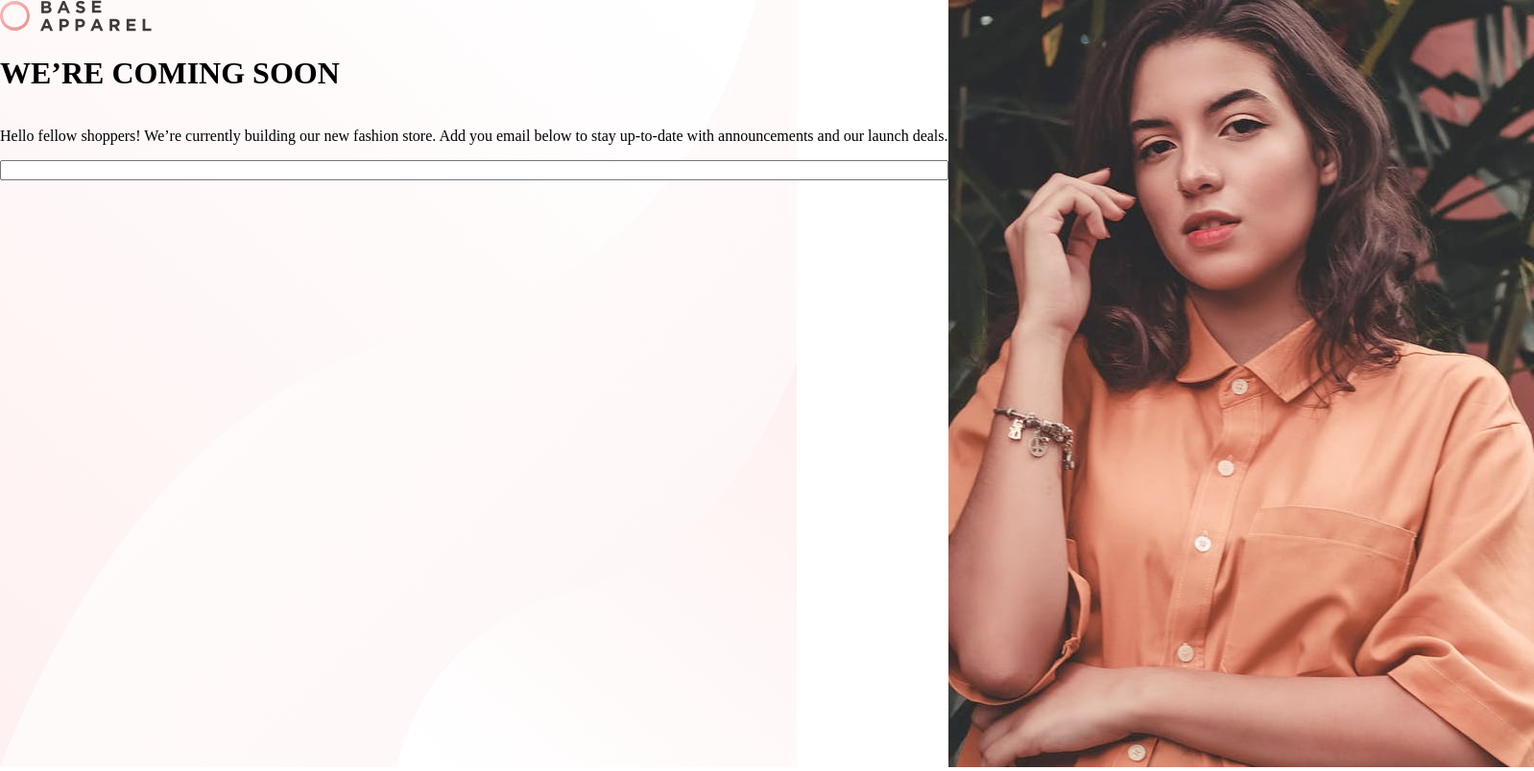
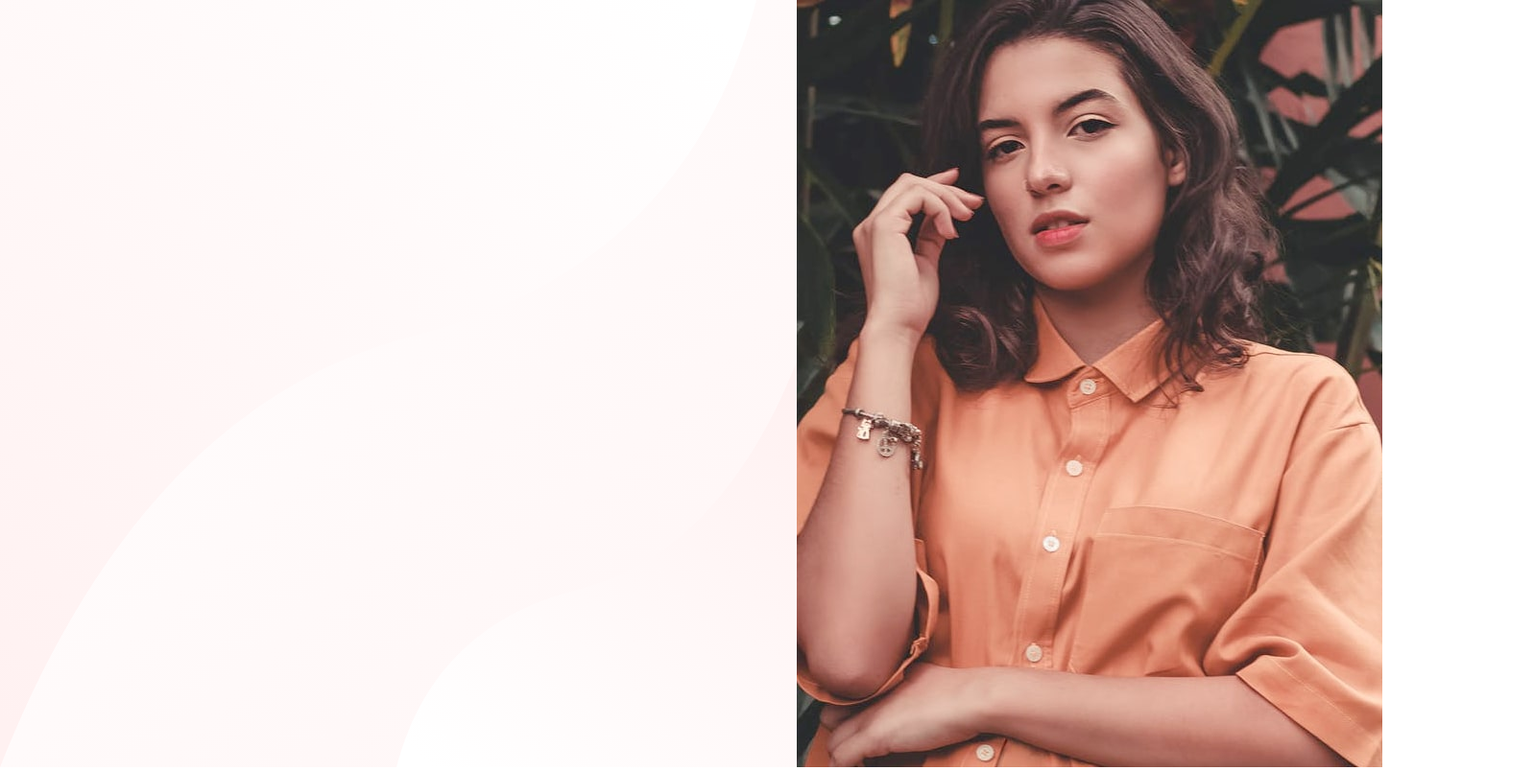
Before and after one commit to KaioDelmondes/FrontWeb, a plain HTML site: page Iniciante/base-apparel-coming-soon-master/index.html in a window 1280 px wide. Shown: the whole page at 96% size, 1598 px wide, since content can reach past the window. Drawn offline with Linux system fonts and the light colour scheme.

Commit message:
Refazendo design

```diff
--- a/Iniciante/base-apparel-coming-soon-master/index.html
+++ b/Iniciante/base-apparel-coming-soon-master/index.html
@@ -8,16 +8,48 @@
 
   <link rel="stylesheet" href="/style.css">
 
+  <link rel="preconnect" href="https://fonts.googleapis.com">
+  <link rel="preconnect" href="https://fonts.gstatic.com" crossorigin>
+  <link href="https://fonts.googleapis.com/css2?family=Josefin+Sans:wght@300;400;600&display=swap" rel="stylesheet">
+
   <title>Frontend Mentor | Base Apparel coming soon page</title>
 
 </head>
 <body>
 
-  <img src="./images/bg-pattern-desktop.svg" id="background" alt="">
+  <div class="wrapper" >
+
+    <div>
+      <div style="width: 830px;
+        height: 800px;
+        background-image: url('/images/bg-pattern-desktop.svg'), linear-gradient(135deg, hsl(0,100%,100%), hsl(0,100%,98%));
+        background-size: contain, contain;
+        background-repeat: no-repeat, no-repeat;">
+      </div>
+    </div>
+
+    <div>
+      <img src="./images/hero-desktop.jpg" alt="model">
+    </div>
+
+
+
+
+
+  </div>
+
+</body>
+</html>
+
+<!-- <img src="./images/bg-pattern-desktop.svg" id="background" alt="">
+
   <div class="wrapper">
-    <div>
-      <img id="logo" src="./images/logo.svg" alt="">
+
+    <div id="logo">
+      <img src="./images/logo.svg" alt="">
     </div>
+
+    <div id="content">
       <h1>
         WE’RE COMING SOON
       </h1>
@@ -26,9 +58,13 @@
         fashion store. Add you email below to stay up-to-date with
         announcements and our launch deals.
       </p>
+      <div>
         <input type="text">
+      </div>
+    </div>
+
+    <div id="model-img">
       <img src="./images/hero-desktop.jpg" alt="model">
     </div>
 
-</body>
-</html>
+  </div> -->
--- a/Iniciante/base-apparel-coming-soon-master/style.css
+++ b/Iniciante/base-apparel-coming-soon-master/style.css
@@ -1,10 +1,10 @@
 * {
     box-sizing: border-box;
+    margin: 0;
+    padding: 0;
 }
 
 body {
-    /* background-image: linear-gradient(135deg, hsl(0, 0%, 100%),hsl(0, 100%, 98%)); */
-    /* background-image: linear-gradient(135deg, hsl(0, 80%, 86%), hsl(0, 74%, 74%)); */
     margin: 0;
     padding: 0;
 }
@@ -18,11 +18,12 @@ body {
 
 .wrapper {
     display: flex;
-    flex-direction: column;
-    flex-wrap: wrap;
-    max-height: 800px;
+    flex-direction: row;
 }
 
-#logo {
+@media only screen and (min-width: 1440px) {
+    .wrapper {
+        max-height: 800px;
+    }
 
 }
```
Lines whose indentation alone changed are shown as unchanged.
